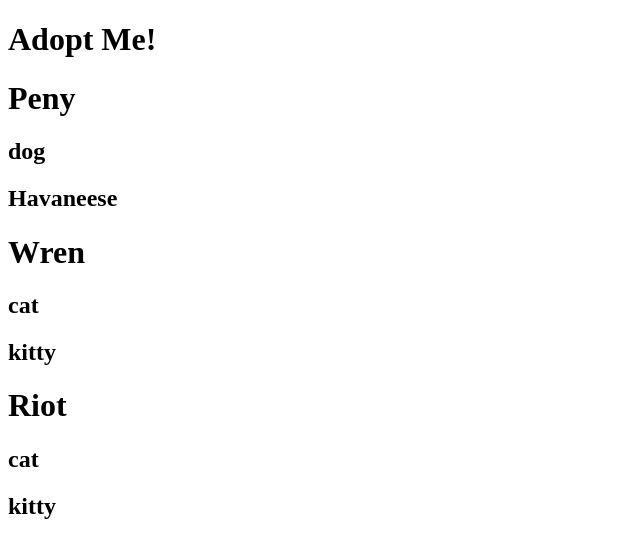
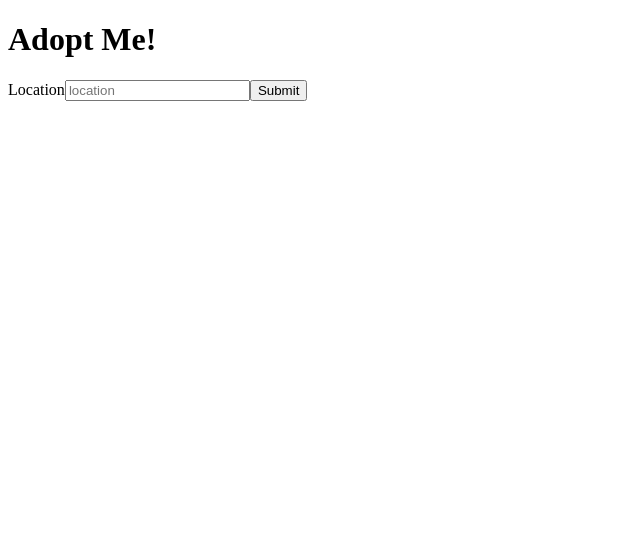
Before and after one commit to JakeOTooleDev/fe-react-v7-follow-along, a React app: page / in a window 1280 px wide. Shown: the top 558 px of the page, without its empty margins (0-640 px from the left). Built offline with nearby package versions, Linux system fonts and the light colour scheme; the HTML template or start-up script is replaced by a standard one.

Commit message:
Created a new component and imported it into App.

```diff
--- a/src/App.js
+++ b/src/App.js
@@ -1,13 +1,11 @@
 import { render } from "react-dom";
-import Pet from "./Pet";
+import SearchParams from "./SearchParams";
 
 const App = () => {
   return (
     <div>
       <h1>Adopt Me!</h1>
-      <Pet name="Peny" animal="dog" breed="Havaneese" />
-      <Pet name="Wren" animal="cat" breed="kitty" />
-      <Pet name="Riot" animal="cat" breed="kitty" />
+      <SearchParams />
     </div>
   );
 };
--- /dev/null
+++ b/src/SearchParams.js
@@ -0,0 +1,24 @@
+import { useState } from "react";
+
+const SearchParams = () => {
+  const [location, setLocation] = useState("");
+
+  return (
+    <div className="search-params">
+      <form>
+        <label htmlFor="location">
+          Location
+          <input
+            id="location"
+            value={location}
+            placeholder="location"
+            onChange={(e) => setLocation(e.target.value)}
+          />
+        </label>
+        <button>Submit</button>
+      </form>
+    </div>
+  );
+};
+
+export default SearchParams;
```
